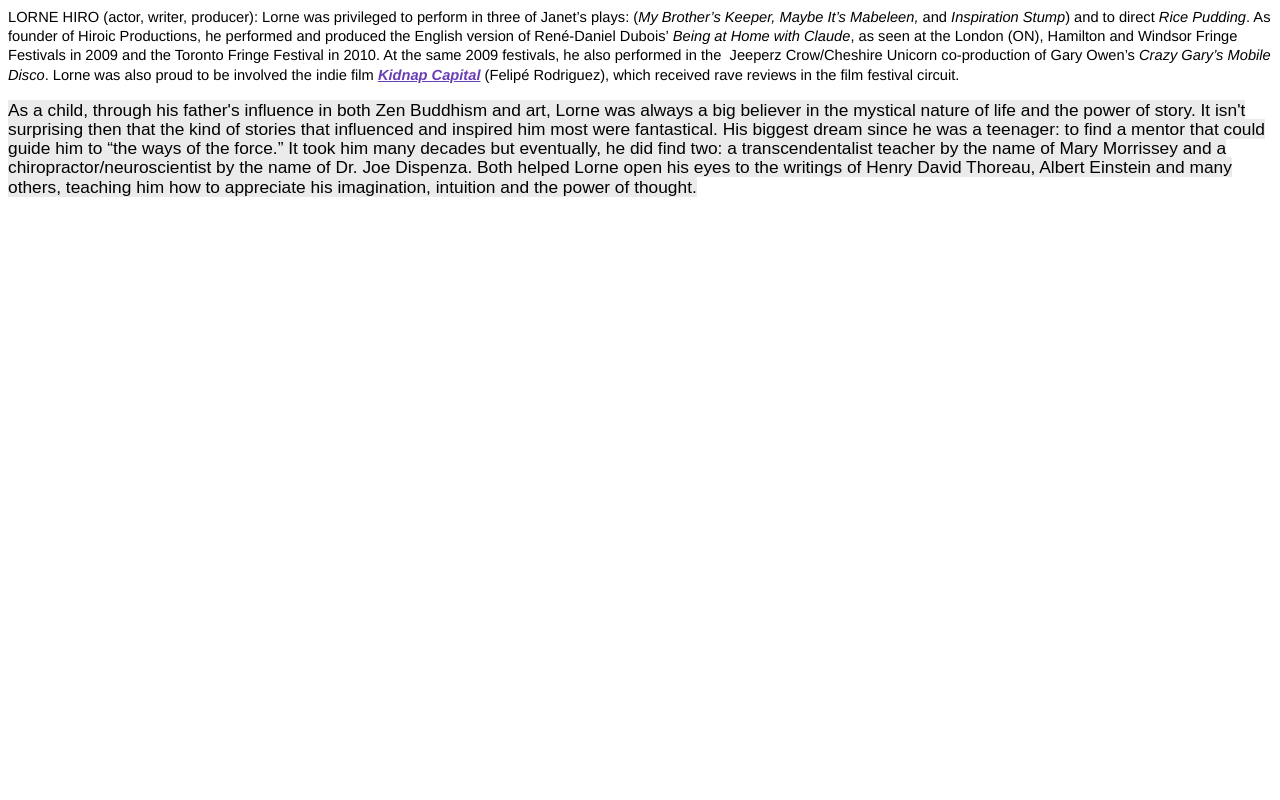
After one commit to zoltan-dulac/mentor-me, a PHP site: page /assets/lorne-bio.html in a window 1280 px wide. The commit adds this page. Run offline with PHP 8.4, Linux system fonts and the light colour scheme.

Commit message:
Fix Lorne's bio.

```diff
--- /dev/null
+++ b/assets/lorne-bio.html
@@ -0,0 +1,51 @@
+<!DOCTYPE HTML PUBLIC "-//W3C//DTD HTML 4.0 Transitional//EN">
+<html>
+<head>
+	<meta http-equiv="content-type" content="text/html; charset=windows-1252"/>
+	<title></title>
+	<meta name="generator" content="LibreOffice 5.0.1.2 (Windows)"/>
+	<meta name="author" content="zoltan dulac"/>
+	<meta name="created" content="2017-07-16T12:33:13.733000000"/>
+	<meta name="changedby" content="zoltan dulac"/>
+	<meta name="changed" content="2017-07-16T12:33:53.161000000"/>
+	<style type="text/css">
+		@page { margin: 0.79in }
+		p { margin-bottom: 0.1in; line-height: 120% }
+		a:link { so-language: zxx }
+	</style>
+</head>
+<body lang="en-US" dir="ltr">
+<p><a name="_GoBack"></a><font color="#000000"><font face="Helvetica, sans-serif"><font size="2" style="font-size: 11pt">LORNE
+HIRO&nbsp;(actor, writer, producer): Lorne was privileged to perform
+in three&nbsp;of Janet&rsquo;s plays:&nbsp;(</font></font></font><font color="#000000"><font face="Helvetica, sans-serif"><font size="2" style="font-size: 11pt"><i>My
+Brother&rsquo;s Keeper,&nbsp;Maybe It&rsquo;s Mabeleen,
+</i></font></font></font><font color="#000000"><font face="Helvetica, sans-serif"><font size="2" style="font-size: 11pt">and</font></font></font><font color="#000000"><font face="Helvetica, sans-serif"><font size="2" style="font-size: 11pt"><i>&nbsp;Inspiration
+Stump</i></font></font></font><font color="#000000"><font face="Helvetica, sans-serif"><font size="2" style="font-size: 11pt">)
+and to direct&nbsp;</font></font></font><font color="#000000"><font face="Helvetica, sans-serif"><font size="2" style="font-size: 11pt"><i>Rice
+Pudding</i></font></font></font><font color="#000000"><font face="Helvetica, sans-serif"><font size="2" style="font-size: 11pt">.
+As founder of Hiroic Productions, he performed and produced the
+English version of Ren&eacute;-Daniel Dubois&rsquo;</font></font></font><font color="#000000"><font face="Helvetica, sans-serif"><font size="2" style="font-size: 11pt"><i>
+Being at Home with Claude</i></font></font></font><font color="#000000"><font face="Helvetica, sans-serif"><font size="2" style="font-size: 11pt">,&nbsp;as&nbsp;seen
+at the London (ON), Hamilton and Windsor Fringe Festivals in 2009 and
+the Toronto Fringe Festival in 2010. At the same 2009 festivals, he
+also performed in the&nbsp; Jeeperz&nbsp;Crow/Cheshire Unicorn
+co-production of&nbsp;Gary Owen&rsquo;s</font></font></font><font color="#000000"><font face="Helvetica, sans-serif"><font size="2" style="font-size: 11pt"><i>
+Crazy Gary&rsquo;s Mobile Disco</i></font></font></font><font color="#000000"><font face="Helvetica, sans-serif"><font size="2" style="font-size: 11pt">.
+Lorne was also proud to be involved the indie film&nbsp;</font></font></font><font color="#6a3eb5"><font face="Helvetica, sans-serif"><font size="2" style="font-size: 11pt"><i><u><b>Kidnap
+Capital</b></u></i></font></font></font><font color="#000000"><font face="Helvetica, sans-serif"><font size="2" style="font-size: 11pt">&nbsp;(Felip&eacute;
+Rodriguez), which received rave reviews in the film festival circuit.</font></font></font></p>
+<p><font color="#000000"><font face="Arial, serif"><font size="4" style="font-size: 13pt"><span style="background: #ebebeb">As
+a child, through his father's influence in both Zen Buddhism and art,
+Lorne was always a big believer in the mystical nature of life and
+the power of story. It isn't surprising then that the kind of stories
+that influenced and inspired him most were fantastical. His biggest
+dream since he was a teenager: to find a mentor that could guide him
+to&nbsp;&ldquo;the ways of the force.&rdquo; It took him many decades
+but eventually, he did find two: a transcendentalist teacher by the
+name of Mary Morrissey and a chiropractor/neuroscientist by the name
+of Dr. Joe Dispenza. Both helped Lorne open his eyes to the writings
+of Henry David Thoreau, Albert Einstein and many others</span></font></font></font><font color="#000000"><font face="Arial, serif"><font size="4" style="font-size: 13pt"><span lang="en-US"><span style="background: #ebebeb">,</span></span></font></font></font><font color="#000000"><font face="Arial, serif"><font size="4" style="font-size: 13pt"><span style="background: #ebebeb">
+teaching him how to appreciate his imagination, intuition and the
+power of thought.</span></font></font></font></p>
+</body>
+</html>
--- a/index.php
+++ b/index.php
@@ -1,5 +1,5 @@
 <!DOCTYPE html>
-<html lang="en-CA">
+<html class="no-js" lang="en-CA">
 	<head>
 		<meta charset="utf-8">
 
@@ -19,7 +19,7 @@
 		<meta name="viewport" content="width=device-width, initial-scale=1.0, maximum-scale=1.0, user-scalable=no" />
 
 		<link rel="stylesheet" href="css/index.css" type="text/css" />
-
+		<script>document.getElementsByTagName('html')[0].classList.remove('no-js')</script>
 	</head>
 
 	<?php
@@ -28,7 +28,6 @@
 	*/?>
 
 	<body
-		class="no-js"
 		data-href="<?php
 			if (isset($_GET['f'])) {
 				echo $_GET['f'];
--- a/js/index.js
+++ b/js/index.js
@@ -16,7 +16,6 @@
 		i;
 
 		function assetErrorHandler(e) {
-			console.error(`Error: invalid image ${e.target.src}`);
 			assetLoadHandler();
 		}
 
@@ -86,7 +85,6 @@
 		newContent;
 
 	me.init = function () {
-		$body.classList.remove('no-js');
 		preloader.init(me.onLoad);
 	}
 
@@ -125,7 +123,6 @@
 		/*
 		 * For home -- we want to restart the animation without the navigation
 		 */
-		console.log('asdad', currentState.f);
 		if (currentState.f === 'home') {
 			$body.classList.remove('loaded');
 
--- a/js/progressive-pushstate.js
+++ b/js/progressive-pushstate.js
@@ -59,9 +59,9 @@
 		 * have support, set a class on the body tag to indicate so, and leave.
 		 */
 		if (history.pushState) {
-			htmlEl.className += 'pp-support';
+			htmlEl.className += ' pp-support';
 		} else {
-			htmlEl.className += 'pp-no-support';
+			htmlEl.className += ' pp-no-support';
 			return;
 		}
 		me.options = (options || {});
```
Also changed, not shown: assets/lorne-bio-clean.html (added, +48 -0 lines), assets/lorne-bio2.html (added, +51 -0 lines), includes/bios.html (+27 -16 lines), 1 other file.
